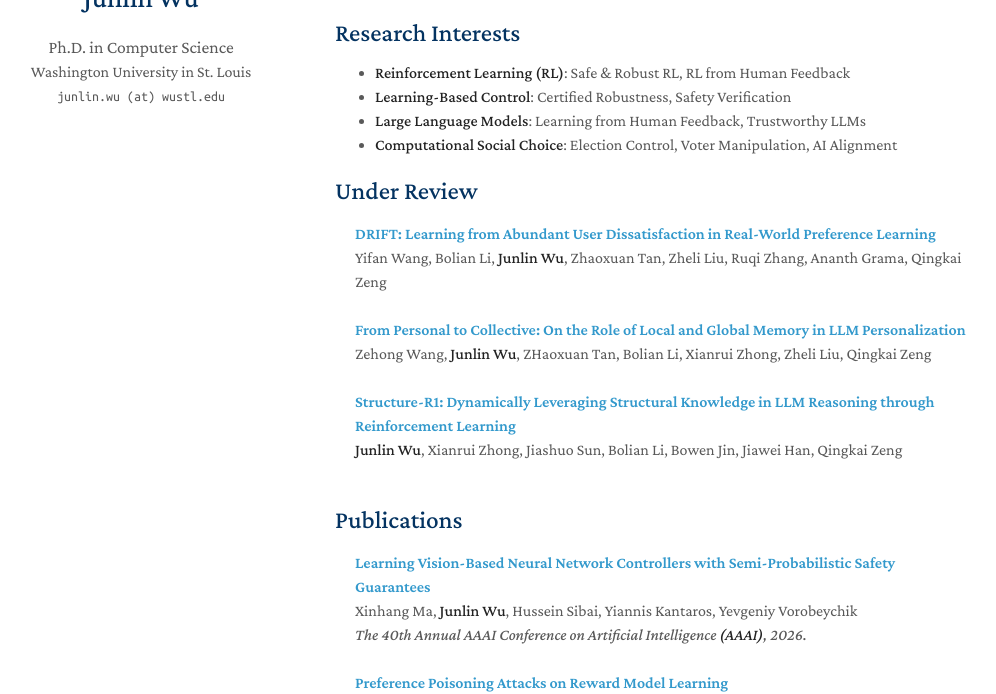
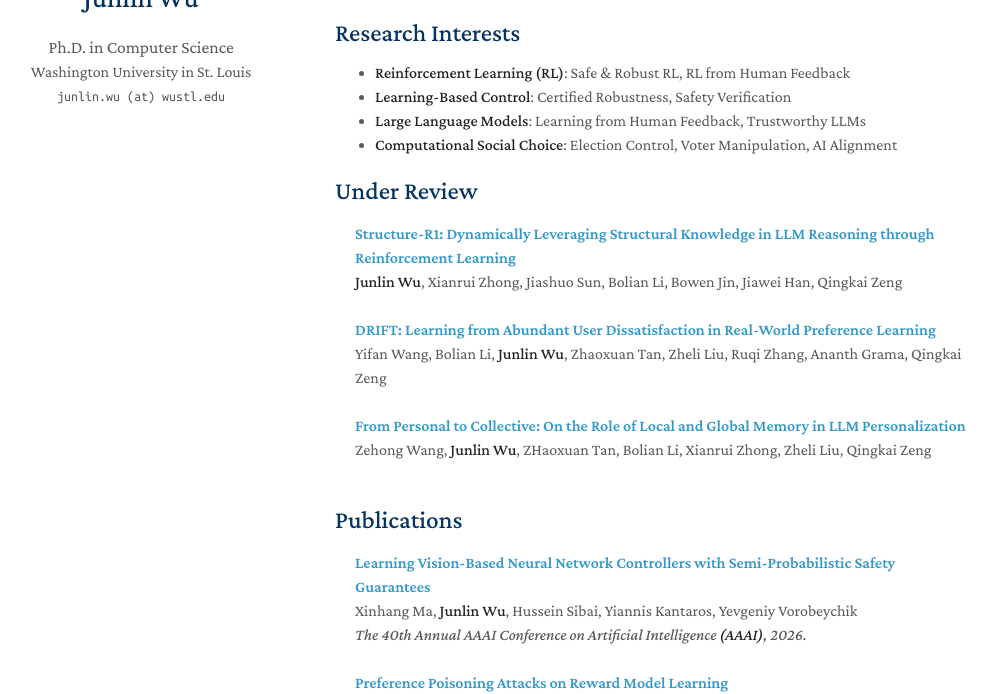
Before and after one commit to jlwu002/jlwu002.github.io, a Jekyll site: the page built from index.md, in a window 1280 px wide and 900 px high, cut to the strip 206-900 px from the top of the window. Shown: the whole strip, without its empty margins (135-1131 px from the left). Built offline with Jekyll 4.4.1, drawn with Linux system fonts in a browser that asks for light colours; a style sheet for code colours, icons or effects is not loaded; our own code applies the rules of GitHub Pages for plain Markdown files; part of the change alters nothing that is shown.

```diff
--- a/_data/underreview.yml
+++ b/_data/underreview.yml
@@ -1,4 +1,8 @@
 main:
+
+  - title: "Structure-R1: Dynamically Leveraging Structural Knowledge in LLM Reasoning through Reinforcement Learning"
+    authors: <strong>Junlin Wu</strong>, Xianrui Zhong, Jiashuo Sun, Bolian Li, Bowen Jin, Jiawei Han, Qingkai Zeng
+    pdf: https://arxiv.org/pdf/2510.15191
 
   - title: "DRIFT: Learning from Abundant User Dissatisfaction in Real-World Preference Learning"
     authors: Yifan Wang, Bolian Li, <strong>Junlin Wu</strong>, Zhaoxuan Tan, Zheli Liu, Ruqi Zhang, Ananth Grama, Qingkai Zeng
@@ -7,7 +11,3 @@ main:
   - title: "From Personal to Collective: On the Role of Local and Global Memory in LLM Personalization"
     authors: Zehong Wang, <strong>Junlin Wu</strong>, ZHaoxuan Tan, Bolian Li, Xianrui Zhong, Zheli Liu, Qingkai Zeng
     pdf: https://arxiv.org/pdf/2509.23767
-
-  - title: "Structure-R1: Dynamically Leveraging Structural Knowledge in LLM Reasoning through Reinforcement Learning"
-    authors: <strong>Junlin Wu</strong>, Xianrui Zhong, Jiashuo Sun, Bolian Li, Bowen Jin, Jiawei Han, Qingkai Zeng
-    pdf: https://arxiv.org/pdf/2510.15191
```
